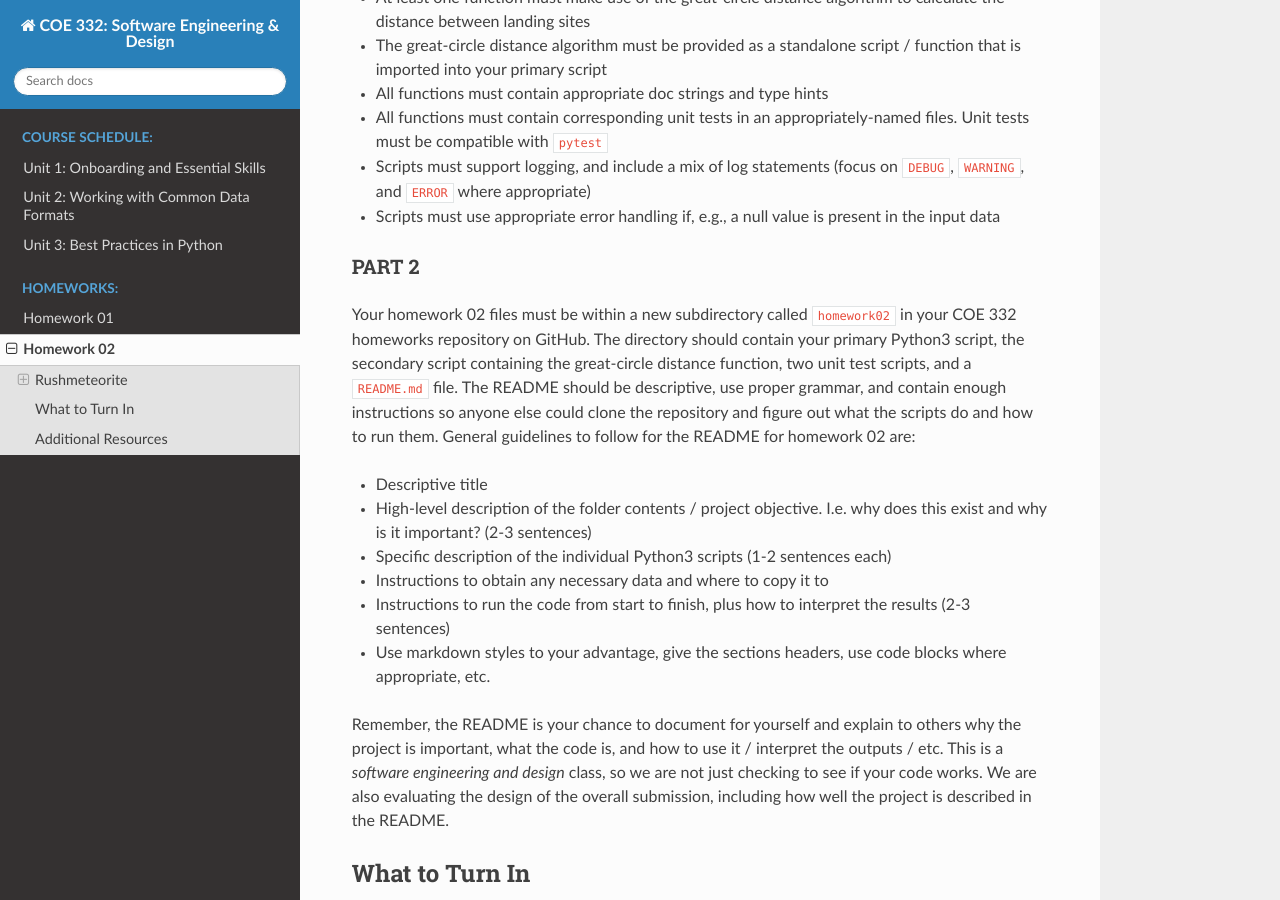
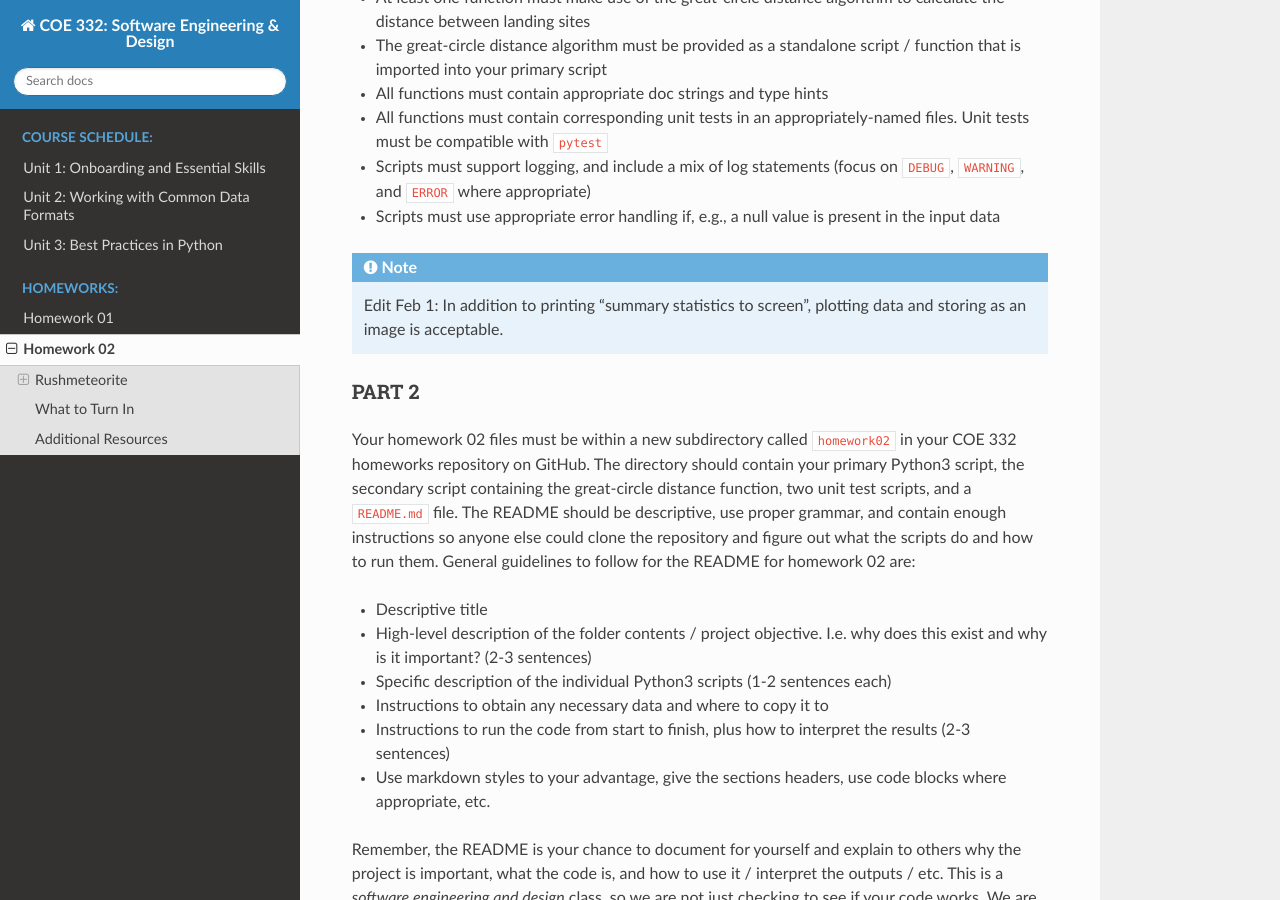
Before and after one commit to TACC/coe-332-sp24, a Sphinx documentation site: the page built from docs/homework/homework02.rst, in a window 1280 px wide and 900 px high, scrolled down 617 px. Built offline with Sphinx 7.4.7 and the Read the Docs theme 2.0.0, drawn with Linux system fonts in a browser that asks for light colours.

Commit message:
made an edit to homework 02

```diff
--- a/docs/homework/homework02.rst
+++ b/docs/homework/homework02.rst
@@ -35,6 +35,12 @@ from NASA. The requirements are as follows:
   ``DEBUG``, ``WARNING``, and ``ERROR`` where appropriate)
 * Scripts must use appropriate error handling if, e.g., a null value is present
   in the input data
+
+
+.. note::
+
+   Edit Feb 1: In addition to printing "summary statistics to screen", plotting
+   data and storing as an image is acceptable.
 
 
 PART 2
```
